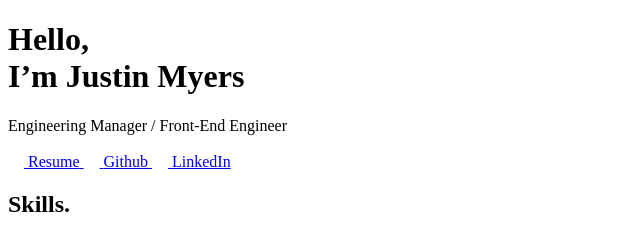
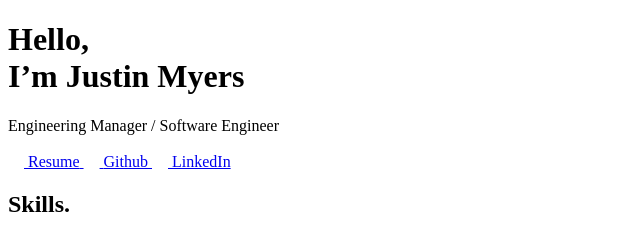
Before and after one commit to justindmyers/justindmyers.com, a website built with Parcel: page src/index.html in a window 1280 px wide. Shown: the top 235 px of the page, 0-640 px from the left. Built offline with nearby package versions, Linux system fonts and the light colour scheme.

Commit message:
update title

```diff
--- a/src/index.html
+++ b/src/index.html
@@ -24,7 +24,7 @@
                             </h1>
 
                             <p class="lg:w-2/3 mx-auto text-lg mt-8 self-end leading-snug relative">
-                                Engineering Manager / Front-End Engineer
+                                Engineering Manager / Software Engineer
                             </p>
                         </div>
 
```
